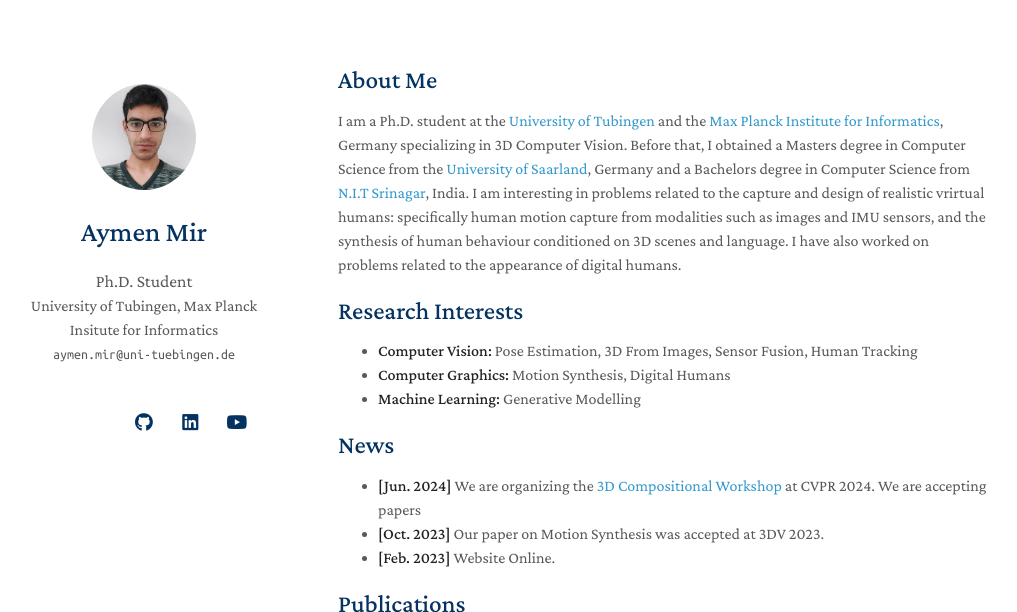
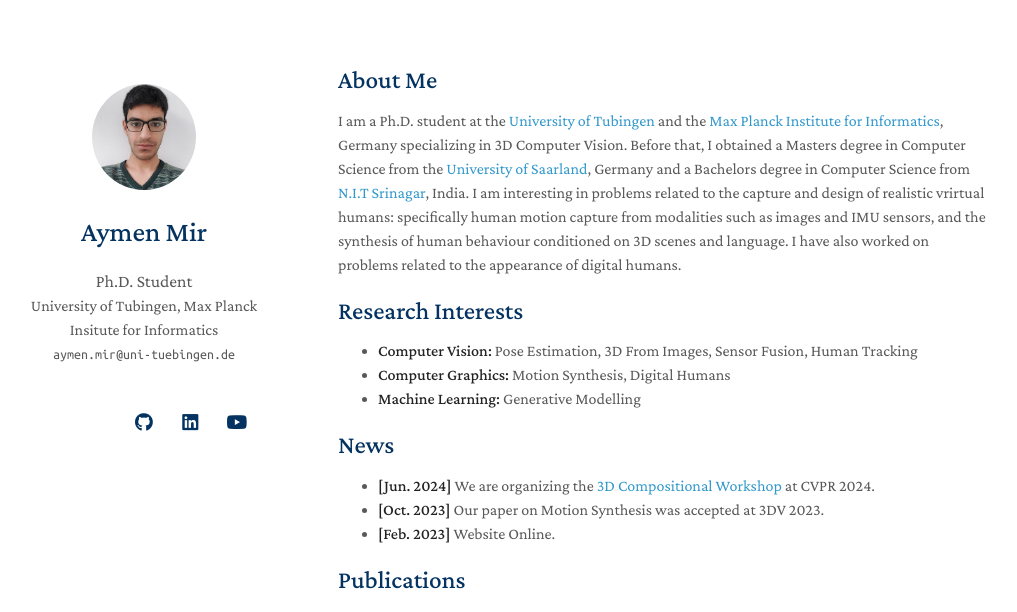
Before and after one commit to miraymen/miraymen.github.io, a Jekyll site: the page built from index.md, in a window 1280 px wide and 900 px high, cut to the strip 0-612 px from the top of the window. Shown: the whole strip, without its empty margins (132-1149 px from the left). Built offline with Jekyll 4.4.1, drawn with Linux system fonts in a browser that asks for light colours; nearby versions of some CDN libraries; a style sheet for code colours, icons or effects is not loaded; our own code applies the rules of GitHub Pages for plain Markdown files.

Commit message:
workshop2

```diff
--- a/index.md
+++ b/index.md
@@ -13,7 +13,7 @@ I am a Ph.D. student at the <a href="https://tuebingen.ai/"> University of Tubin
 - **Machine Learning:** Generative Modelling
 
 ## News
-- **[Jun. 2024]** We are organizing the <a href="https://3dcompat-dataset.org/workshop/C3DV24/">3D Compositional Workshop</a> at CVPR 2024. We are accepting papers
+- **[Jun. 2024]** We are organizing the <a href="https://3dcompat-dataset.org/workshop/C3DV24/">3D Compositional Workshop</a> at CVPR 2024.
 - **[Oct. 2023]** Our paper on Motion Synthesis was accepted at 3DV 2023.
 - **[Feb. 2023]** Website Online.
 
```
